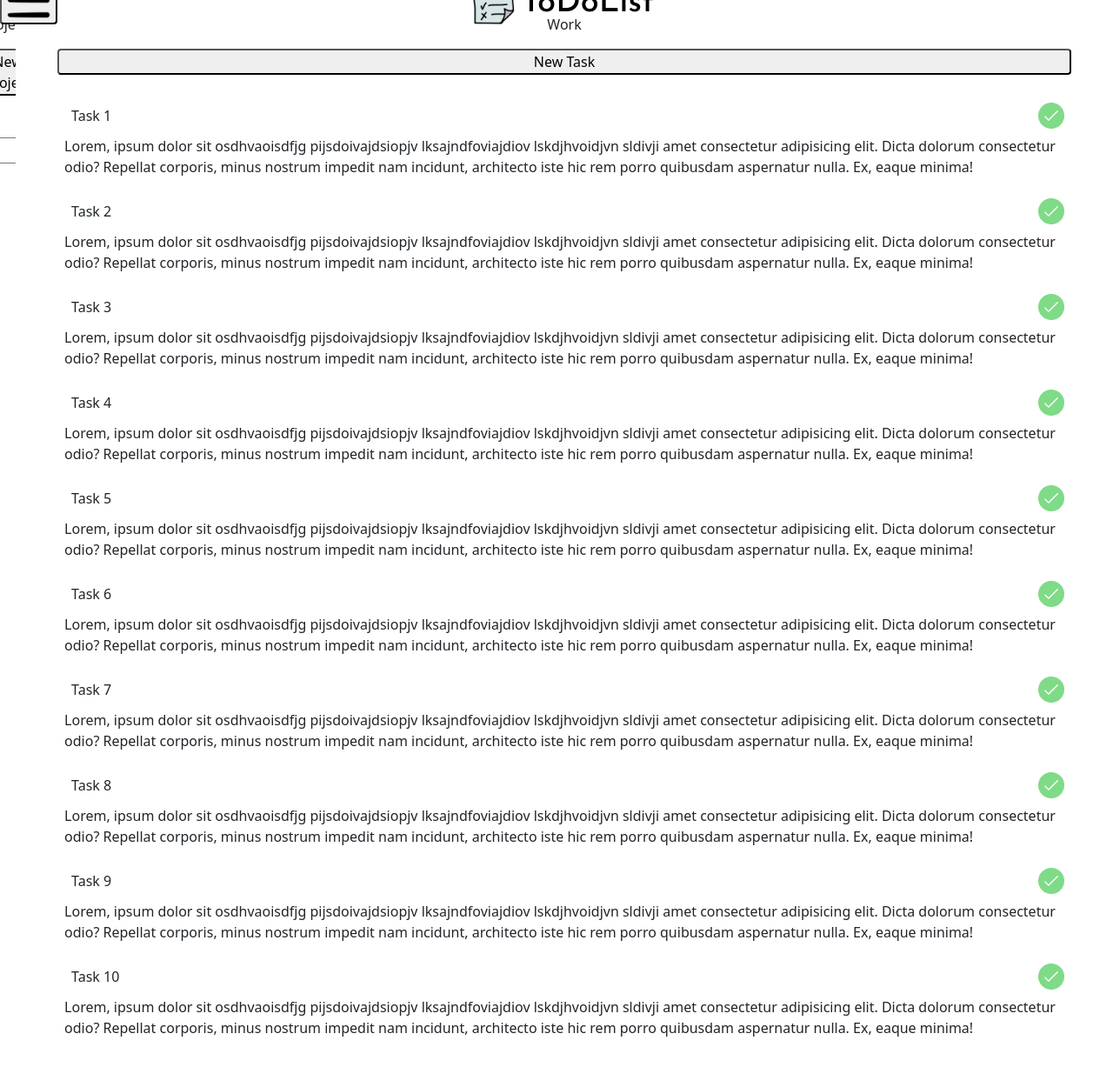
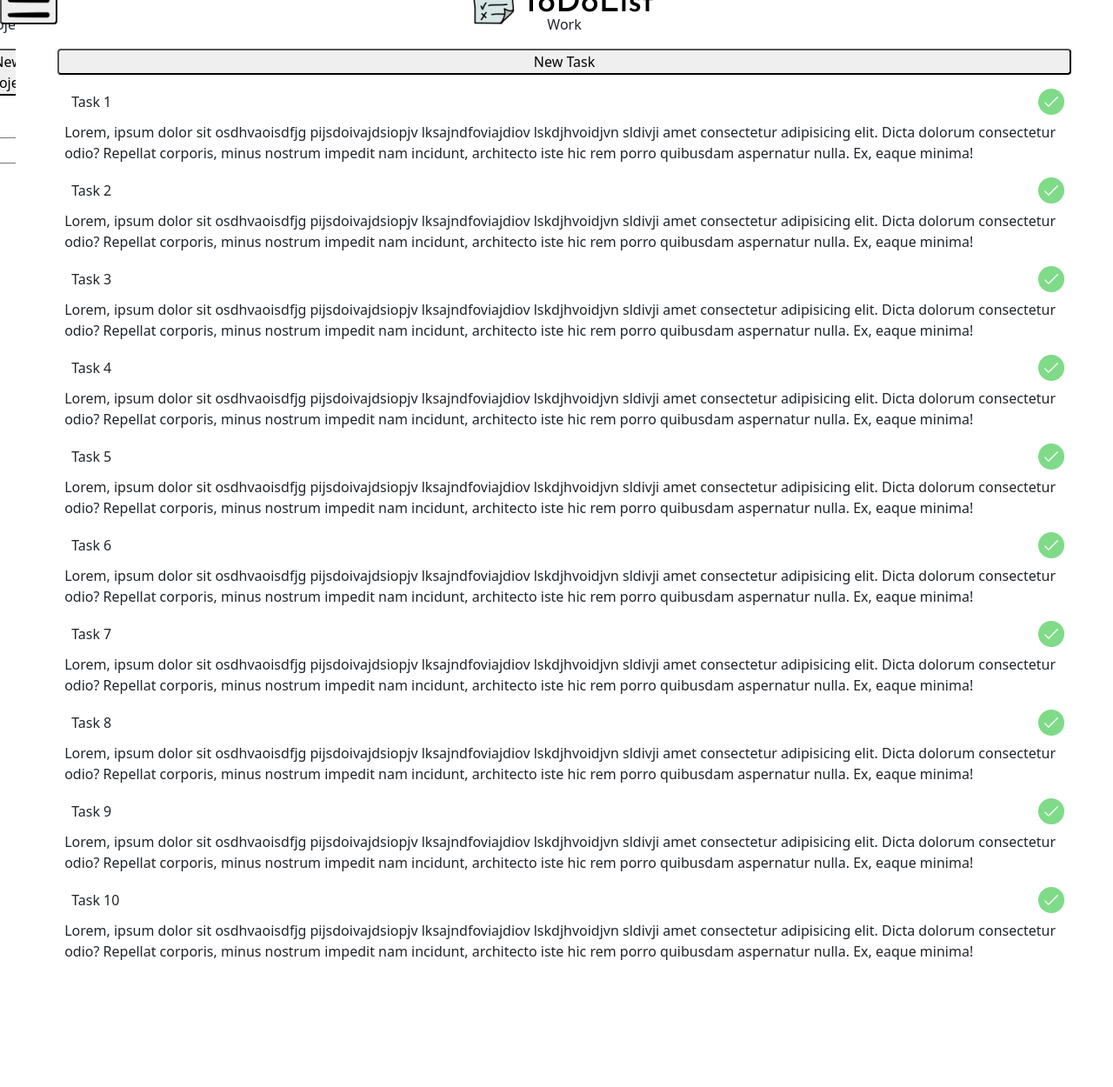
Before and after one commit to asaf-baibekov-shenkar/Final-Submission-2, a PHP site: page /app/views/dashboard/index.php in a window 1280 px wide. Shown: the whole page at 87% size. After the commit the page ends 1104 px from the top, so only its background shows below. Run offline with PHP 8.4, Linux system fonts and the light colour scheme; the template is opened without the code that fills it, so the values that code supplies are empty; some libraries are stand-ins or nearby versions; some web fonts are replaced.

Commit message:
fix layout and handle responsiveness

```diff
--- a/app/views/dashboard/main.php
+++ b/app/views/dashboard/main.php
@@ -1,9 +1,9 @@
-<main class="d-flex flex-column">
-	<div class="main-title my-3 text-center">Work</div>
-	<button id="new_task_button" class="rounded mx-5 mb-3 d-flex align-items-center justify-content-center">
+<main class="d-flex flex-column gap-3 pt-3">
+	<div class="main-title text-center">Work</div>
+	<button id="new_task_button" class="rounded mx-5 d-flex align-items-center justify-content-center">
 		<span>New Task</span>
 	</button>
-	<div class="tasks d-flex align-content-start flex-wrap gap-3 h-100 mx-5 pt-3 pb-5 overflow-auto">
+	<div class="tasks d-flex align-content-start flex-wrap gap-2 h-100 mx-5 pb-5 overflow-auto">
 		<?php for ($i = 1; $i <= 10; $i++): ?>
 		<div class="task rounded">
 			<div class="task-title rounded-top d-flex align-items-center justify-content-between">
--- a/app/views/dashboard/new_project_button.php
+++ b/app/views/dashboard/new_project_button.php
@@ -1,3 +1,3 @@
-<button id="new_project_button" class="rounded mb-3 d-flex align-items-center justify-content-center">
+<button id="new_project_button" class="rounded d-flex align-items-center justify-content-center">
     <span>New Project</span>
 </button>
--- a/app/views/dashboard/project_button.php
+++ b/app/views/dashboard/project_button.php
@@ -1,11 +1,11 @@
-<div class="project rounded mb-2" project_id="">
+<div class="project rounded" project_id="">
 	<button class="delete rounded-start">
 		<svg width="20" height="24" viewBox="0 0 20 24" fill="none" xmlns="http://www.w3.org/2000/svg">
 			<path d="M5.99219 0.65625L5.33594 1.3125H3.00625H0.671875V2.64844V3.98438H10H19.3281V2.64844V1.3125H16.9938H14.6641L14.0078 0.65625L13.3516 -1.58325e-07H10H6.64844L5.99219 0.65625Z" fill="white"/>
 			<path d="M1.99375 13.5797L2.00781 21.8203L2.11563 22.125C2.43438 23.0109 3.02031 23.5875 3.90625 23.8875C4.15469 23.9719 4.42188 23.9766 10 23.9766C15.5781 23.9766 15.8453 23.9719 16.0938 23.8875C16.9797 23.5875 17.5656 23.0109 17.8844 22.125L17.9922 21.8203L18.0063 13.5797L18.0156 5.34375H10H1.98438L1.99375 13.5797Z" fill="white"/>
 		</svg>
 	</button>
-	<input type="text" maxlength="15" value="<?php echo "Work" ?>"" readonly />
+	<input type="text" maxlength="15" value="<?php echo "Work" ?>" readonly />
 	<button class="edit rounded-end">
 		<svg width="20" height="24" viewBox="0 0 20 24" fill="none" xmlns="http://www.w3.org/2000/svg">
 			<path d="M0 16.0672V19.4445C0 19.7556 0.24441 20 0.55548 20H3.93279C4.07721 20 4.22164 19.9445 4.32162 19.8334L16.4533 7.71282L12.2872 3.54673L0.16664 15.6673C0.05555 15.7784 0 15.9117 0 16.0672ZM19.675 4.49104C20.1083 4.05777 20.1083 3.35787 19.675 2.92459L17.0754 0.324953C16.6421 -0.108317 15.9422 -0.108317 15.509 0.324953L13.4759 2.35801L17.642 6.52409L19.675 4.49104Z" fill="white"/>
--- a/app/views/dashboard/sidebar.php
+++ b/app/views/dashboard/sidebar.php
@@ -1,5 +1,5 @@
-<div id="sidebar" class="d-flex flex-column align-items-center overflow-auto">
-	<div class="sidebar-title my-3">Projects</div>
+<div id="sidebar" class="d-flex flex-column align-items-center gap-3 pt-3 overflow-auto">
+	<div class="sidebar-title">Projects</div>
 	<?php include 'new_project_button.php' ?>
 	<?php include 'project_button.php' ?>
 </div>
```
Also changed, not shown: public/css/dashboard.css (+25 -0 lines).
